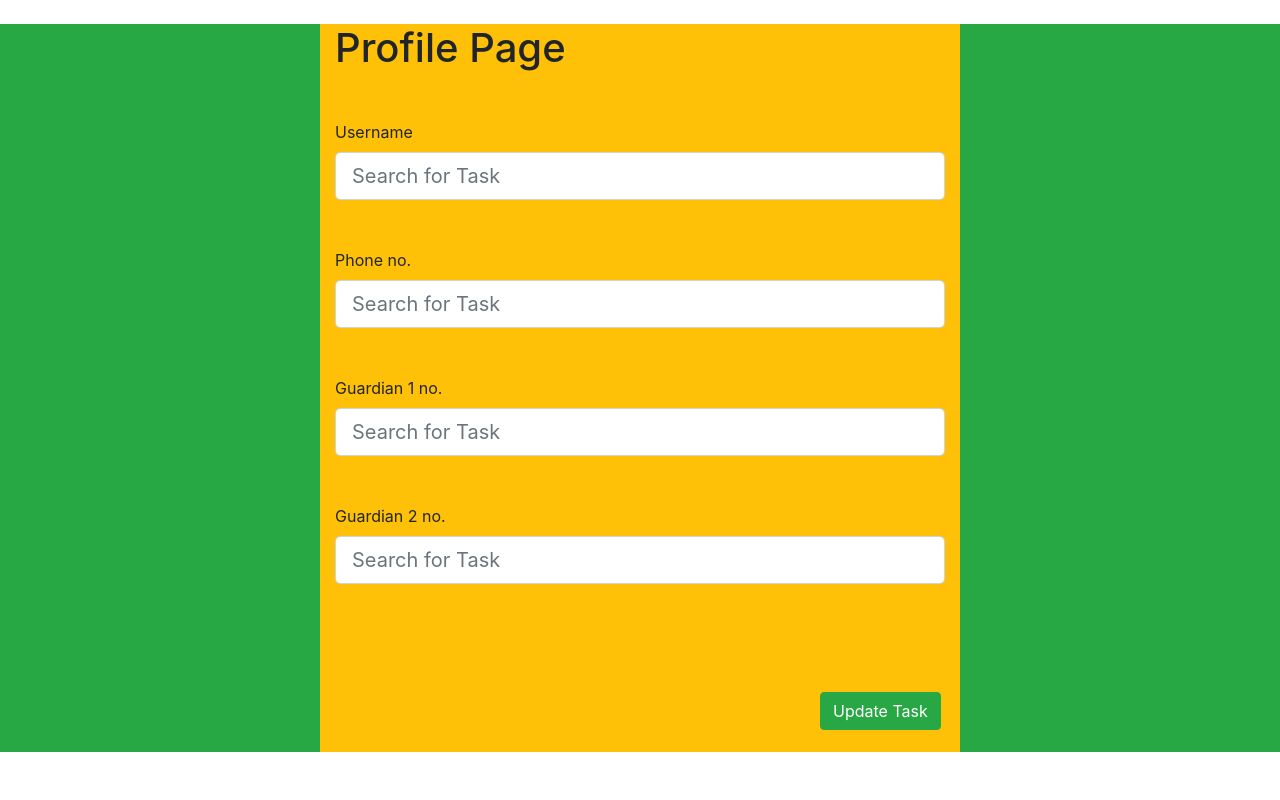
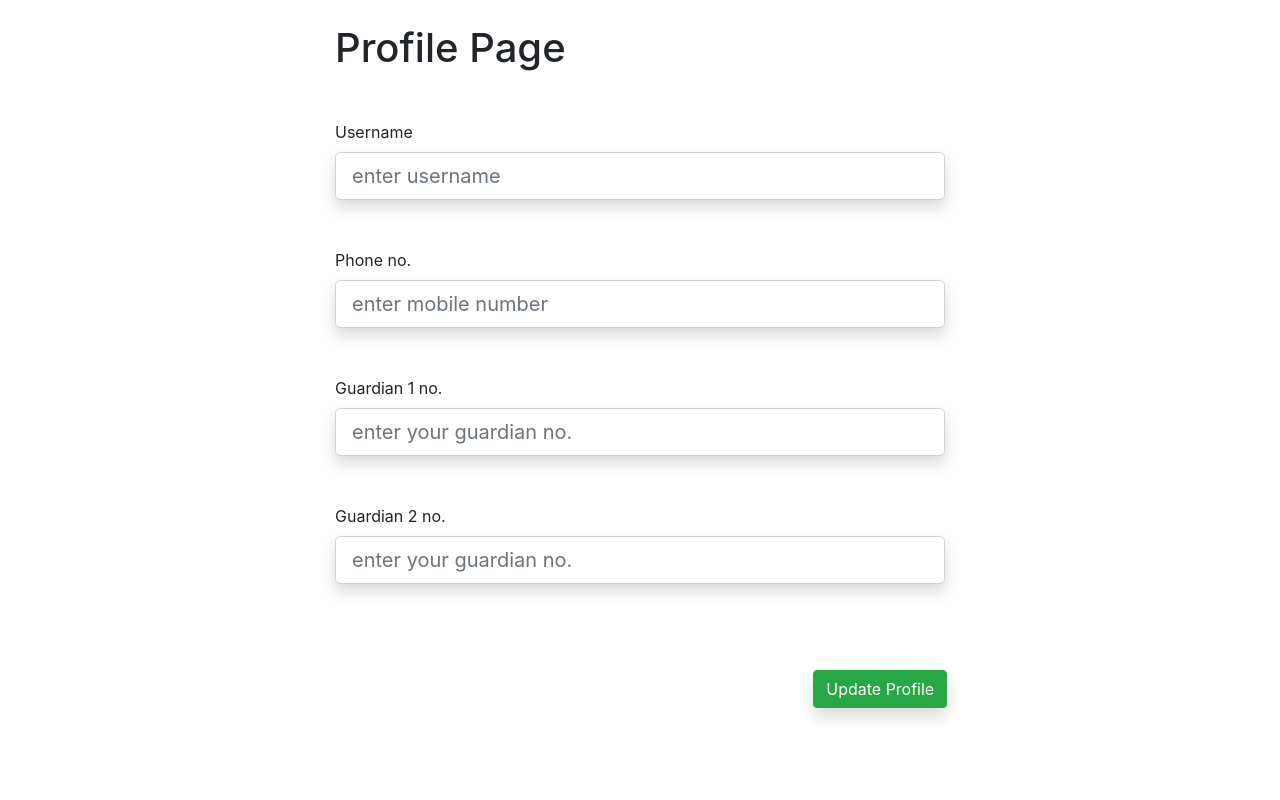
Before and after one commit to divyanshkumarworks/heavy-reminder, a Django app: template mainapp/templates/mainapp/profile.html in a window 1280 px wide. Run offline with Django 4.2, Linux system fonts and the light colour scheme; the template is opened without the code that fills it, so the values that code supplies are empty.

Commit message:
modified profile page

```diff
--- /dev/null
+++ b/mainapp/static/mainapp/css/profile.css
@@ -0,0 +1,5 @@
+.update-profile-button{
+	position: absolute;
+	right: 2%;
+	bottom: 6%;
+}
--- a/mainapp/templates/mainapp/profile.html
+++ b/mainapp/templates/mainapp/profile.html
@@ -9,38 +9,36 @@
     <!-- Bootstrap CSS -->
     <link rel="stylesheet" href="https://cdn.jsdelivr.net/npm/bootstrap@4.3.1/dist/css/bootstrap.min.css" integrity="sha384-ggOyR0iXCbMQv3Xipma34MD+dH/1fQ784/j6cY/iJTQUOhcWr7x9JvoRxT2MZw1T" crossorigin="anonymous">
 
-    <link rel="stylesheet" type="text/css" href="{% static 'mainapp/css/register.css' %}">
+    <link rel="stylesheet" type="text/css" href="{% static 'mainapp/css/profile.css' %}">
 
     <title>Hello, world!</title>
   </head>
-  <body>
-
     <div class="container-fluid" style="height: 695px;">
       <div class="row">
-        <div class="col-3 mt-4 bg-success"></div>
-        <div class="col-6 mt-4 bg-warning" style="height: 728px;">
+        <div class="col-3 mt-4 "></div>
+        <div class="col-6 mt-4 " style="height: 728px;">
           <h1>Profile Page</h1>
           <div class="form-outline mt-5">
-            <label for="birthdaytime">Username</label>
-            <input type="search" id="form1" class="form-control form-control-lg" placeholder="Search for Task" aria-label="Search" />
+            <label>Username</label>
+            <input type="search" id="form8" class="form-control shadow form-control-lg" placeholder="enter username" aria-label="Search" />
           </div>
           <div class="form-outline mt-5">
-            <label for="birthdaytime">Phone no.</label>
-            <input type="search" id="form1" class="form-control form-control-lg" placeholder="Search for Task" aria-label="Search" />
+            <label>Phone no.</label>
+            <input type="search" id="form9" class="form-control shadow form-control-lg" placeholder="enter mobile number" aria-label="Search" />
           </div>
           <div class="form-outline mt-5">
-            <label for="birthdaytime">Guardian 1 no.</label>
-            <input type="search" id="form1" class="form-control form-control-lg" placeholder="Search for Task" aria-label="Search" />
+            <label>Guardian 1 no.</label>
+            <input type="search" id="form10" class="form-control shadow form-control-lg" placeholder="enter your guardian no." aria-label="Search" />
           </div>
           <div class="form-outline mt-5">
-            <label for="birthdaytime">Guardian 2 no.</label>
-            <input type="search" id="form1" class="form-control form-control-lg" placeholder="Search for Task" aria-label="Search" />
+            <label>Guardian 2 no.</label>
+            <input type="search" id="form11" class="form-control shadow form-control-lg" placeholder="enter your guardian no." aria-label="Search" />
           </div>
-          <div class="add-task">
-            <button type="button" class="btn btn-success">Update Task</button>
+          <div class="update-profile-button">
+            <button type="button" class="btn shadow btn-success">Update Profile</button>
           </div>
         </div>
-        <div class="col-3 mt-4 bg-success"></div>
+        <div class="col-3 mt-4 "></div>
       </div>
     </div>
 
@@ -50,7 +48,7 @@
     <script src="https://cdn.jsdelivr.net/npm/popper.js@1.14.7/dist/umd/popper.min.js" integrity="sha384-UO2eT0CpHqdSJQ6hJty5KVphtPhzWj9WO1clHTMGa3JDZwrnQq4sF86dIHNDz0W1" crossorigin="anonymous"></script>
     <script src="https://cdn.jsdelivr.net/npm/bootstrap@4.3.1/dist/js/bootstrap.min.js" integrity="sha384-JjSmVgyd0p3pXB1rRibZUAYoIIy6OrQ6VrjIEaFf/nJGzIxFDsf4x0xIM+B07jRM" crossorigin="anonymous"></script>
 
-    <script type="text/javascript" src="{% static 'mainapp/js/main.js' %}"></script>
+    <script type="text/javascript" src="{% static 'mainapp/js/profile.js' %}"></script>
 
 
   </body>
```
Also changed, not shown: mainapp/views/otp_generate.py (+5 -5 lines), mainapp/static/mainapp/images/profile.png (added), mainapp/static/mainapp/js/profile.js (added).
